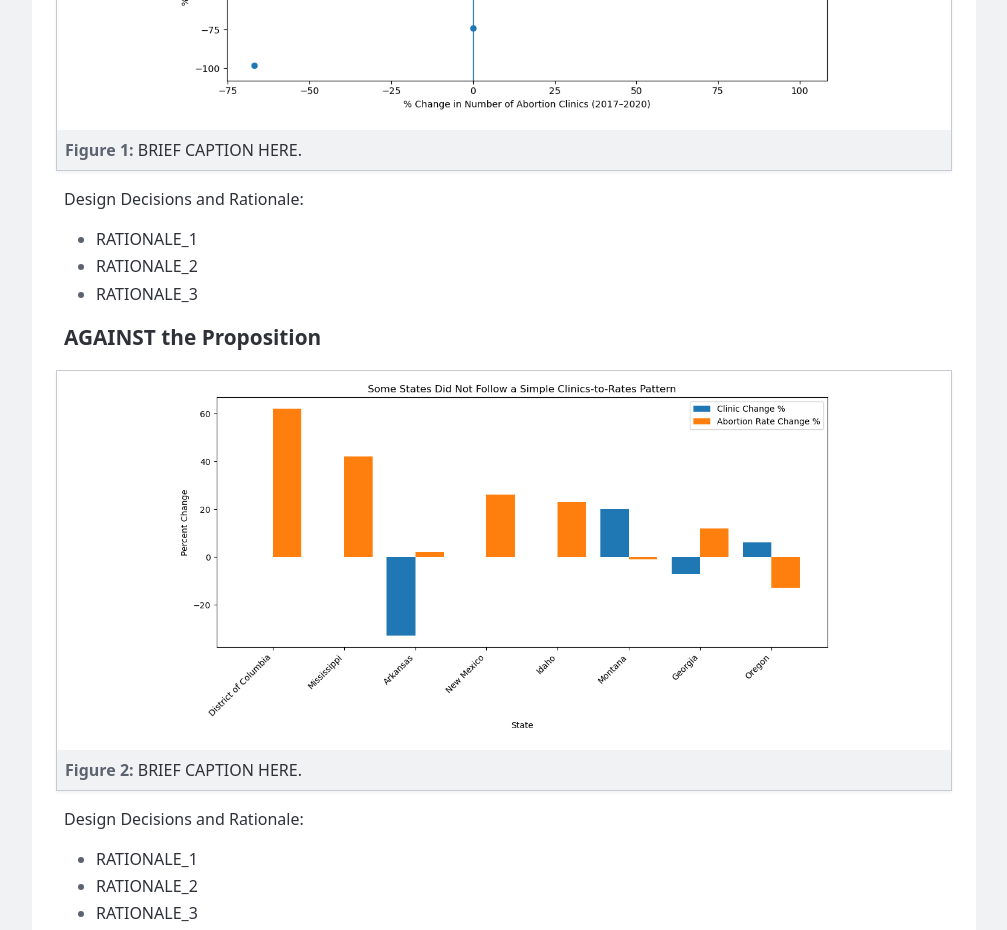
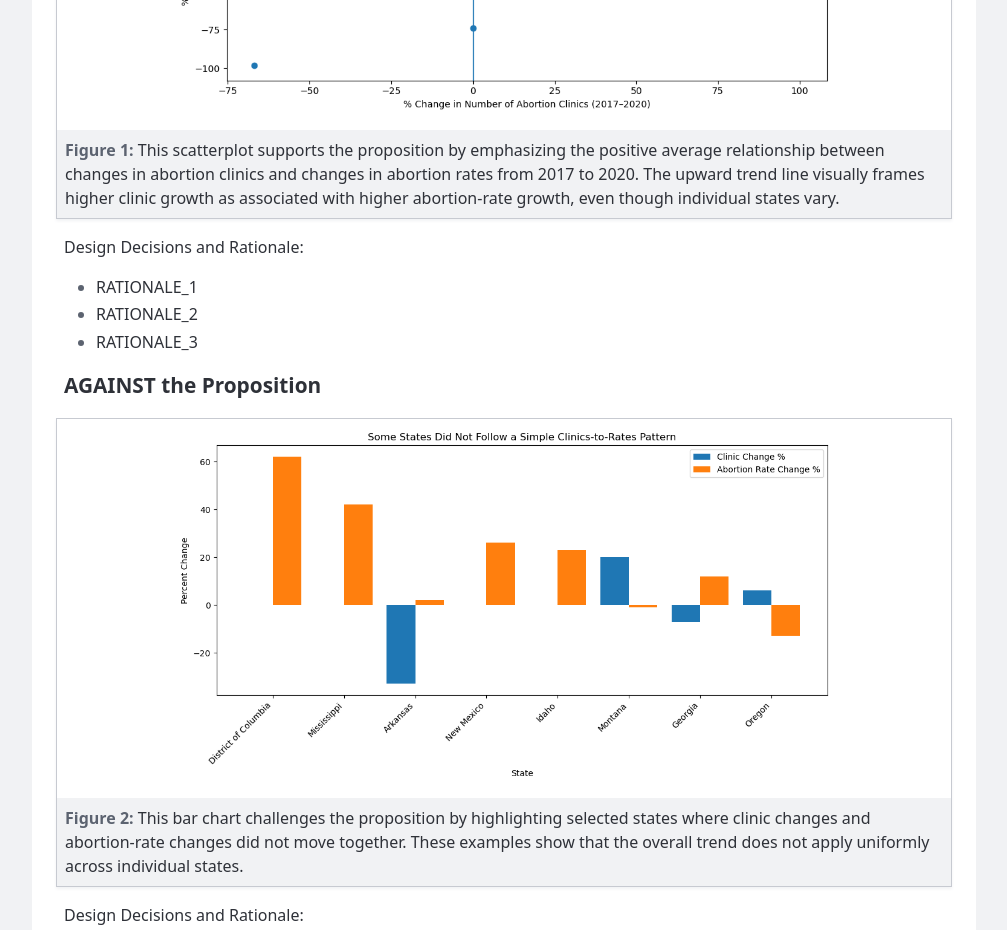
Before and after one commit to schloyerrisa/portfolio, a plain HTML site: page project2/project2_report.html in a window 1280 px wide. Shown: the part 880-1810 px from the top of the page, without its empty margins (136-1143 px from the left). Drawn offline with Linux system fonts and the light colour scheme.

Commit message:
added captions to figures

```diff
--- a/project2/project2_report.html
+++ b/project2/project2_report.html
@@ -169,7 +169,7 @@
 
                 <figure>
                     <img src="for_scatter.png" alt="" />
-                    <figcaption>BRIEF CAPTION HERE.</figcaption>
+                    <figcaption>This scatterplot supports the proposition by emphasizing the positive average relationship between changes in abortion clinics and changes in abortion rates from 2017 to 2020. The upward trend line visually frames higher clinic growth as associated with higher abortion-rate growth, even though individual states vary.</figcaption>
                 </figure>
 
                 <p>Design Decisions and Rationale:</p>
@@ -186,7 +186,7 @@
 
                 <figure>
                     <img src="against_barplot.png" alt="" />
-                    <figcaption>BRIEF CAPTION HERE.</figcaption>
+                    <figcaption>This bar chart challenges the proposition by highlighting selected states where clinic changes and abortion-rate changes did not move together. These examples show that the overall trend does not apply uniformly across individual states.</figcaption>
                 </figure>
 
                 <p>Design Decisions and Rationale:</p>
```
